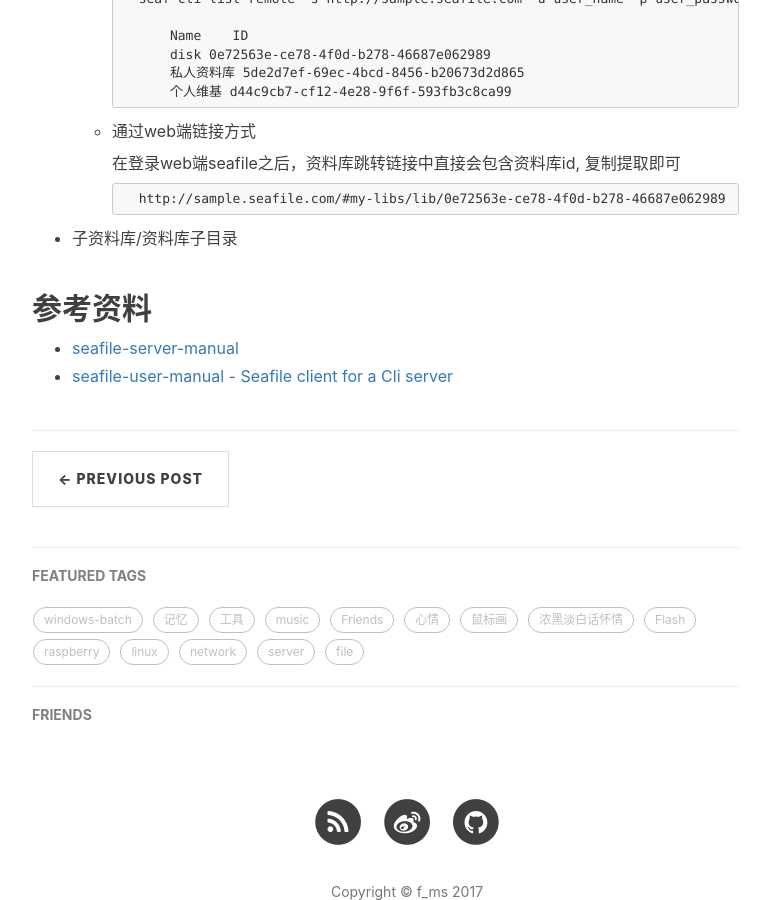
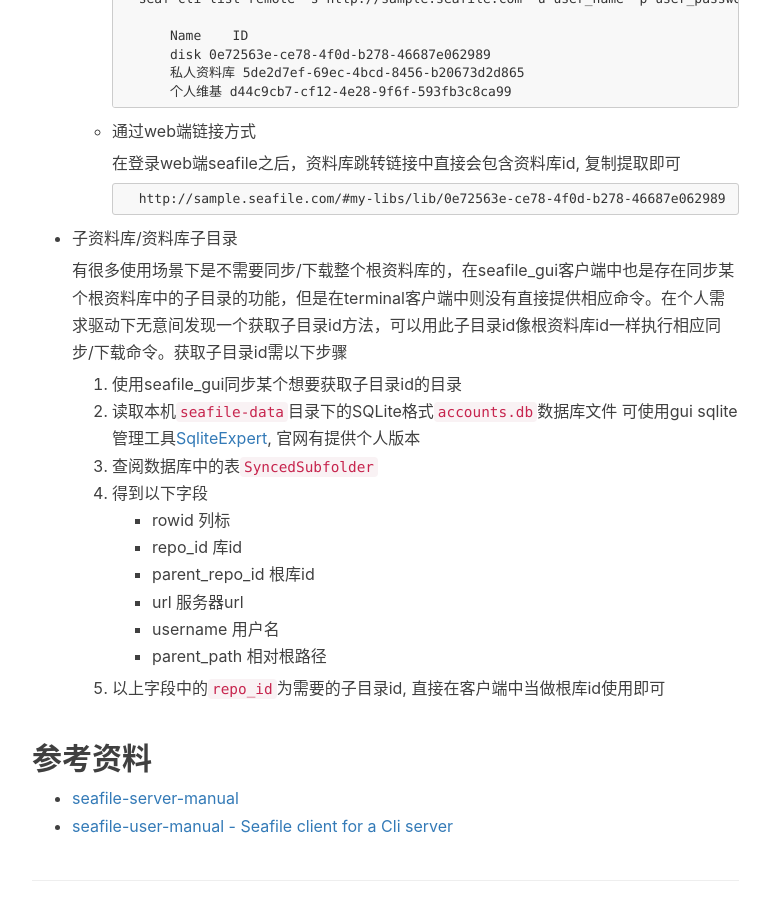
Before and after one commit to imfms/imfms.github.io, a Jekyll site: the page built from _posts/2017-07-05-seafile-install-config-use-log.markdown, in a window 1280 px wide and 900 px high, scrolled down 4898 px. Shown: the whole window, without its empty margins (233-1003 px from the left). Built offline with Jekyll 4.4.1, drawn with Linux system fonts in a browser that asks for light colours; nearby versions of some CDN libraries; comment, search, counter and statistics services are not loaded; some of the changed text lies outside the part shown.

Commit message:
Update 2017-07-05-seafile-install-config-use-log.markdown

```diff
--- a/_posts/2017-07-05-seafile-install-config-use-log.markdown
+++ b/_posts/2017-07-05-seafile-install-config-use-log.markdown
@@ -201,6 +201,21 @@
 
 - 子资料库/资料库子目录
 
+	有很多使用场景下是不需要同步/下载整个根资料库的，在seafile_gui客户端中也是存在同步某个根资料库中的子目录的功能，但是在terminal客户端中则没有直接提供相应命令。在个人需求驱动下无意间发现一个获取子目录id方法，可以用此子目录id像根资料库id一样执行相应同步/下载命令。获取子目录id需以下步骤
+
+	1. 使用seafile_gui同步某个想要获取子目录id的目录
+	2. 读取本机`seafile-data`目录下的SQLite格式`accounts.db`数据库文件
+		可使用gui sqlite管理工具[SqliteExpert](http://www.sqliteexpert.com/), 官网有提供个人版本
+	3. 查阅数据库中的表`SyncedSubfolder`
+	4. 得到以下字段
+		- rowid 列标
+		- repo_id 库id
+		- parent_repo_id 根库id
+		- url 服务器url
+		- username 用户名
+		- parent_path 相对根路径
+	5. 以上字段中的`repo_id`为需要的子目录id, 直接在客户端中当做根库id使用即可
+
 ## 参考资料
 - [seafile-server-manual](http://manual-cn.seafile.com/)
 - [seafile-user-manual - Seafile client for a Cli server](https://github.com/haiwen/seafile-user-manual/blob/master/en/desktop/linux-cli.md)
```
Also changed, not shown: other parts of _posts/2017-07-05-seafile-install-config-use-log.markdown (+1 -1 lines).
